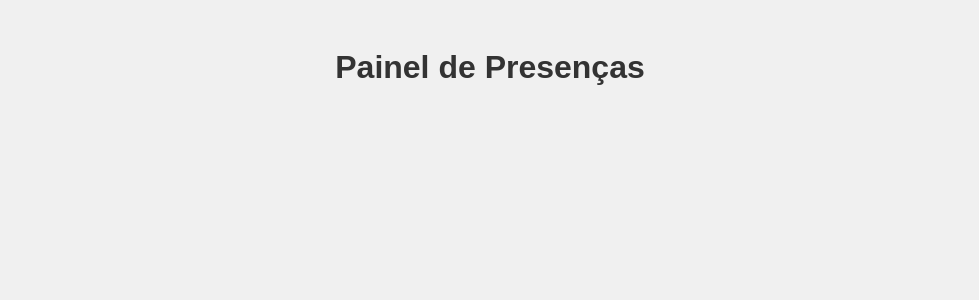
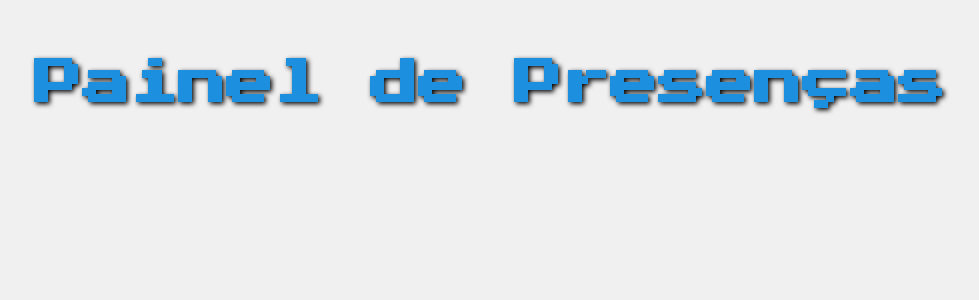
Before and after one commit to NYX8HUB/aa, a Flask app: page /painel in a window 1280 px wide. Shown: the top 300 px of the page, without its empty margins (150-1129 px from the left). Run offline with Flask 3, Linux system fonts and the light colour scheme.

Commit message:
Update painel.html

```diff
--- a/templates/painel.html
+++ b/templates/painel.html
@@ -4,35 +4,51 @@
     <meta charset="UTF-8">
     <meta name="viewport" content="width=device-width, initial-scale=1.0">
     <title>Painel de Presenças</title>
+    <link href="https://fonts.googleapis.com/css2?family=Press+Start+2P&display=swap" rel="stylesheet">
     <style>
         body {
-            font-family: Arial, sans-serif;
+            font-family: 'Press Start 2P', cursive;
             background-color: #f0f0f0;
             color: #333;
             padding: 20px;
         }
         h1 {
             text-align: center;
+            color: #1d8fdf;
+            font-size: 3em;
+            text-shadow: 2px 2px 5px #000;
         }
         .presenca {
             margin: 20px;
             padding: 10px;
             background-color: #1d8fdf;
             color: white;
-            border-radius: 5px;
+            border-radius: 10px;
             display: flex;
             justify-content: space-between;
             font-size: 1.2em;
+            box-shadow: 2px 2px 8px rgba(0, 0, 0, 0.3);
         }
         .nome {
             font-weight: bold;
         }
         .data {
             font-style: italic;
+            font-size: 1em;
+        }
+        .presenca:hover {
+            background-color: #ffcc00;
+            cursor: pointer;
+        }
+        .container {
+            display: flex;
+            flex-direction: column;
+            align-items: center;
         }
     </style>
 </head>
 <body>
+    <div class="container">
         <h1>Painel de Presenças</h1>
         <div>
             {% for item in nomes %}
@@ -42,5 +58,6 @@
                 </div>
             {% endfor %}
         </div>
+    </div>
 </body>
 </html>
```
Lines whose indentation alone changed are shown as unchanged.
